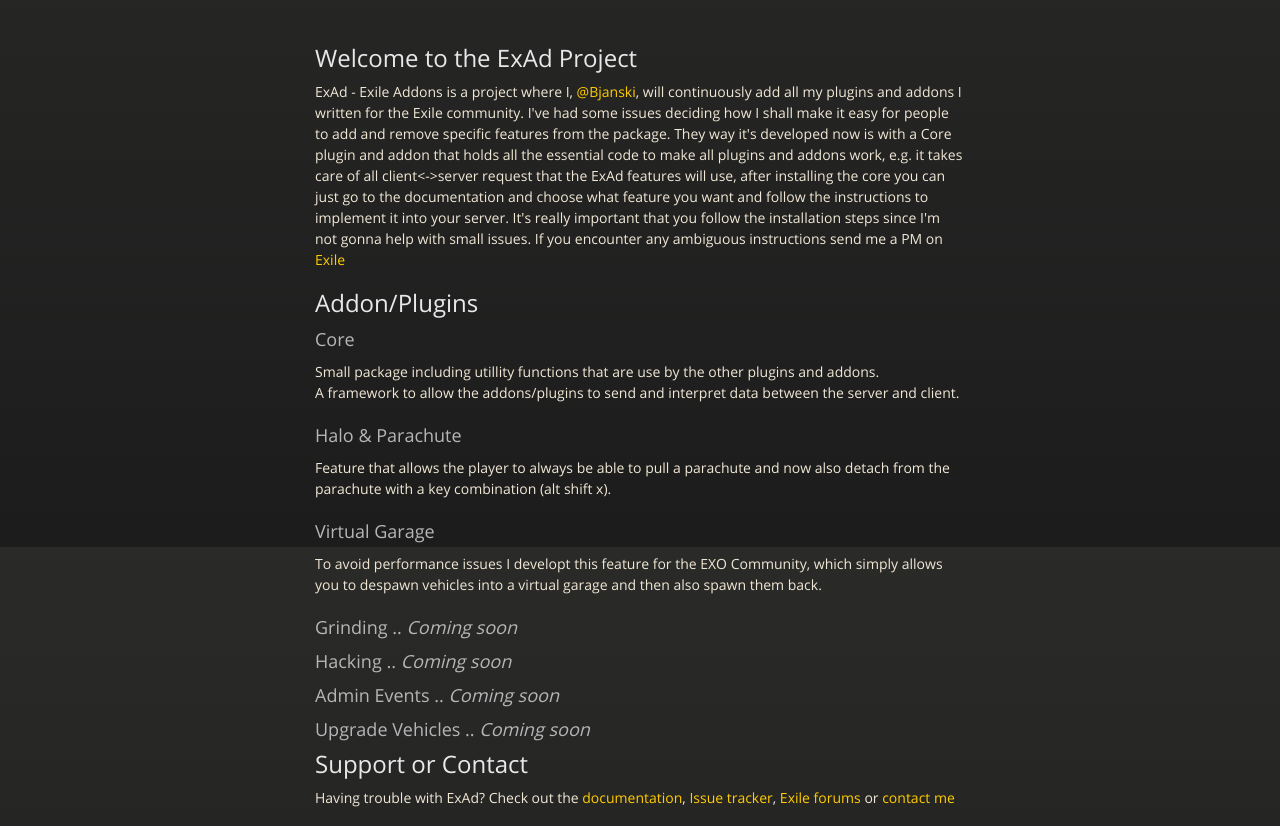
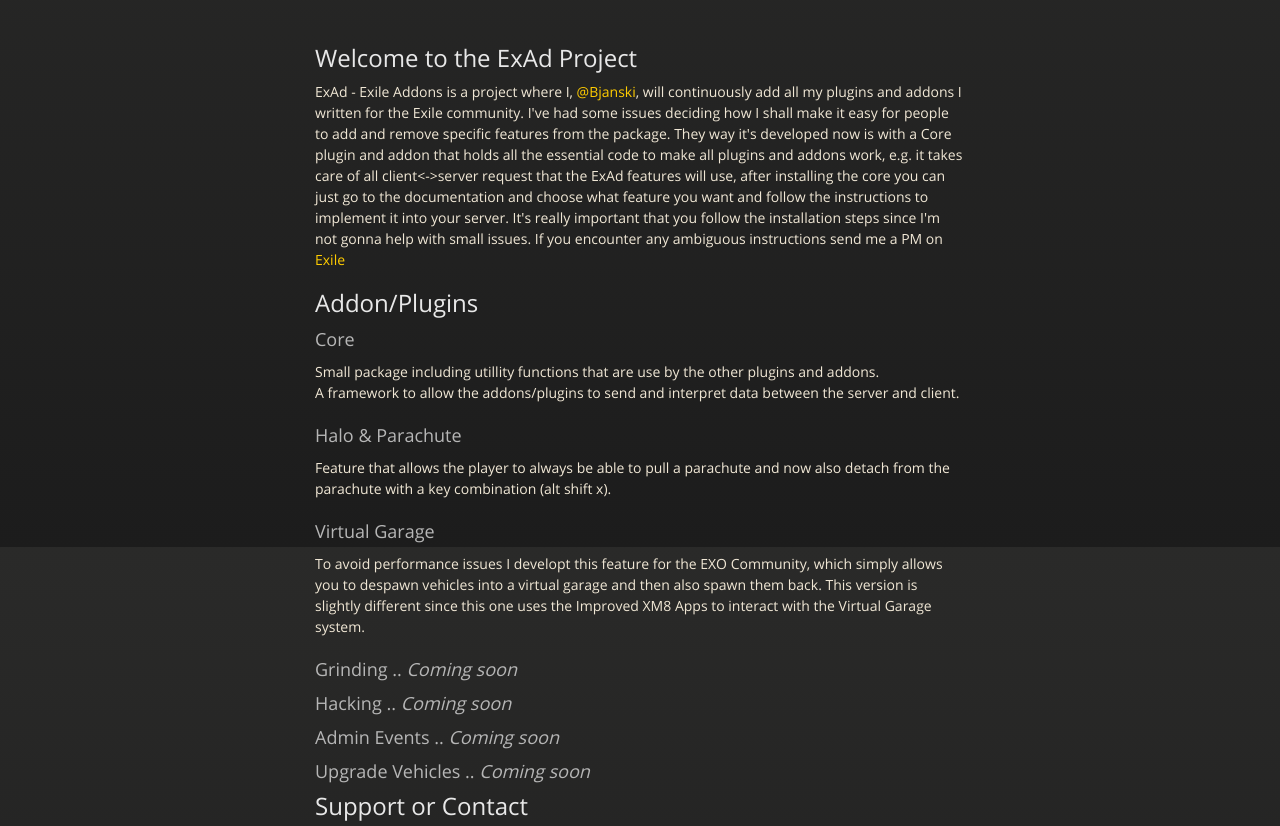
Before and after one commit to Bjanski/ExAd, a plain HTML site: page index.html in a window 1280 px wide. Shown: the part 253-1079 px from the top of the page. Drawn offline with nearby package versions, Linux system fonts and the light colour scheme.

Commit message:
Update index.html

```diff
--- a/index.html
+++ b/index.html
@@ -60,7 +60,7 @@
 <h3>
 <a id="virtual-garage" class="anchor" href="#virtual-garage" aria-hidden="true"><span aria-hidden="true" class="octicon octicon-link"></span></a>Virtual Garage</h3>
 
-<p>To avoid performance issues I developt this feature for the EXO Community, which simply allows you to despawn vehicles into a virtual garage and then also spawn them back. </p>
+<p>To avoid performance issues I developt this feature for the EXO Community, which simply allows you to despawn vehicles into a virtual garage and then also spawn them back. This version is slightly different since this one uses the Improved XM8 Apps to interact with the Virtual Garage system. </p>
 
 <h3>
 <a id="grinding--coming-soon" class="anchor" href="#grinding--coming-soon" aria-hidden="true"><span aria-hidden="true" class="octicon octicon-link"></span></a>Grinding .. <em>Coming soon</em>
```
